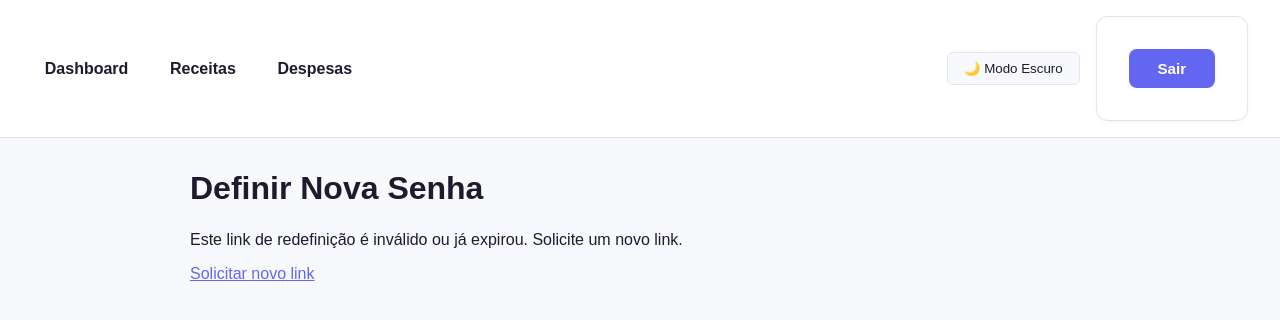
After one commit to ReneBerredo/Controle-Financeiro, a Django app: page /financas/resetar-senha/1/1/ in a window 1280 px wide. The commit adds this page. Shown: the top 320 px of the page. Run offline with Django 5.2, Linux system fonts and the light colour scheme.

Commit message:
Adicionado o fluxo completo de recuperacao de senha

```diff
--- a/config/settings.py
+++ b/config/settings.py
@@ -126,3 +126,5 @@ AUTHENTICATION_BACKENDS = [
     'financas.backends.EmailBackend',
     'django.contrib.auth.backends.ModelBackend',
 ]
+
+EMAIL_BACKEND = 'django.core.mail.backends.console.EmailBackend'
--- a/financas/templates/financas/login.html
+++ b/financas/templates/financas/login.html
@@ -13,5 +13,7 @@
         {{ form.as_p }}
         <button type="submit">Entrar</button>
     </form>
+
+    <p><a href="{% url 'password_reset' %}">Esqueci minha senha</a></p>
 </body>
 </html>
--- /dev/null
+++ b/financas/templates/financas/senha_reset_confirmar.html
@@ -0,0 +1,18 @@
+{% extends 'base.html' %}
+
+{% block title %}Definir Nova Senha{% endblock %}
+
+{% block conteudo %}
+    <h1>Definir Nova Senha</h1>
+
+    {% if validlink %}
+        <form method="post">
+            {% csrf_token %}
+            {{ form.as_p }}
+            <button type="submit">Salvar nova senha</button>
+        </form>
+    {% else %}
+        <p>Este link de redefinição é inválido ou já expirou. Solicite um novo link.</p>
+        <p><a href="{% url 'password_reset' %}">Solicitar novo link</a></p>
+    {% endif %}
+{% endblock %}
--- a/financas/urls.py
+++ b/financas/urls.py
@@ -19,4 +19,8 @@ urlpatterns = [
     path('receitas/<int:receita_id>/alternar-pago/', views.alternar_pago_receita, name='alternar_pago_receita'),
     path('despesas/<int:despesa_id>/alternar-pago/', views.alternar_pago_despesa, name='alternar_pago_despesa'),
     path('cadastro/', views.cadastro, name='cadastro'),
+    path('esqueci-senha/', auth_views.PasswordResetView.as_view(template_name='financas/senha_reset.html'), name='password_reset'),
+    path('esqueci-senha/enviado/', auth_views.PasswordResetDoneView.as_view(template_name='financas/senha_reset_enviado.html'), name='password_reset_done'),
+    path('resetar-senha/<uidb64>/<token>/', auth_views.PasswordResetConfirmView.as_view(template_name='financas/senha_reset_confirmar.html'), name='password_reset_confirm'),
+    path('resetar-senha/concluido/', auth_views.PasswordResetCompleteView.as_view(template_name='financas/senha_reset_concluido.html'), name='password_reset_complete'),
 ]
```
Also changed, not shown: financas/templates/financas/senha_reset.html (added, +16 -0 lines), financas/templates/financas/senha_reset_concluido.html (added, +10 -0 lines), financas/templates/financas/senha_reset_enviado.html (added, +10 -0 lines).
